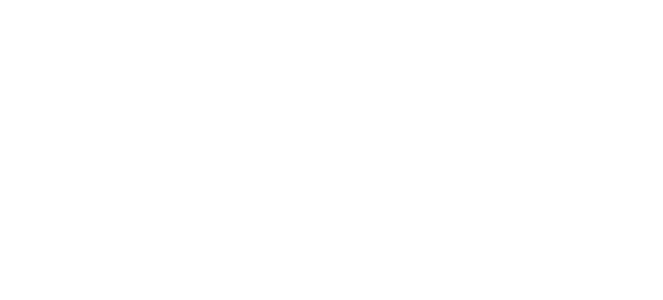
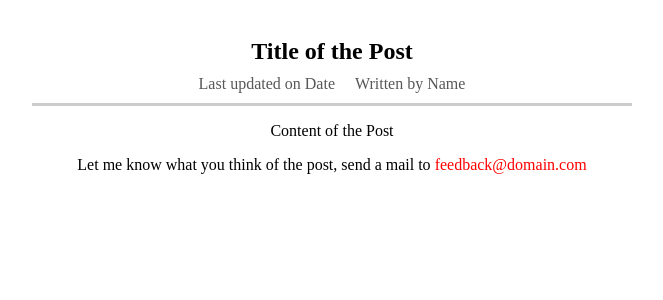
Before and after one commit to Pedro-Henrique-Ferreti/my-first-nuxt-app, a Nuxt app: page /posts/1 in a window 1280 px wide. Before the commit this address had no page. Shown: the top 300 px of the page, without its empty margins (308-971 px from the left). Built offline with nearby package versions, Linux system fonts and the light colour scheme.

Commit message:
Added pages and styles

```diff
--- /dev/null
+++ b/pages/about/index.vue
@@ -0,0 +1,16 @@
+<template>
+  <div class="about-page">
+    <h1>This is the About page!</h1>
+    <p>Lorem ipsum dolor sit amet consectetur adipiscing elit, sed do eiusmod tempor incididunt ut labore.</p>
+    <p>Lorem ipsum dolor sit amet consectetur adipiscing elit, sed do eiusmod tempor incididunt ut labore.</p>
+    <p>Lorem ipsum dolor sit amet consectetur adipiscing elit, sed do eiusmod tempor incididunt ut labore.</p>
+    <p>Lorem ipsum dolor sit amet consectetur adipiscing elit, sed do eiusmod tempor incididunt ut labore.</p>
+  </div>
+</template>
+
+<style scoped>
+.about-page {
+  text-align: center;
+  padding: 30px;
+}
+</style>
--- /dev/null
+++ b/pages/posts/_id/index.vue
@@ -0,0 +1,69 @@
+<template>
+  <div class="single-post-page">
+    <section class="post">
+      <h1 class="post-title">Title of the Post</h1>
+      <div class="post-details">
+        <div class="post-detail">Last updated on Date</div>
+        <div class="post-detail">Written by Name</div>
+      </div>
+      <p class="post-content">Content of the Post</p>
+    </section>
+    <section class="post-feedback">
+      Let me know what you think of the post, send a mail to <a href="mailto:feedback@domain.com">feedback@domain.com</a>
+    </section>
+  </div>
+</template>
+
+<style scoped>
+.single-post-page {
+  padding: 30px;
+  text-align: center;
+  box-sizing: border-box;
+}
+
+.post {
+  width: 100%;
+}
+
+@media (min-width: 768px) {
+  .post {
+    width: 600px;
+    margin: auto;
+  }
+}
+
+.post-title {
+  margin: 0;
+}
+
+.post-details {
+  padding: 10px;
+  box-sizing: border-box;
+  border-bottom: 3px solid #ccc;
+  display: flex;
+  justify-content: center;
+  align-items: center;
+  flex-direction: column;
+}
+
+@media (min-width: 768px) {
+  .post-details {
+    flex-direction: row;
+  }
+}
+
+.post-detail {
+  color: rgb(88, 88, 88);
+  margin: 0 10px;
+}
+
+.post-feedback a {
+  color: red;
+  text-decoration: none;
+}
+
+.post-feedback a:hover,
+.post-feedback a:active {
+  color: salmon;
+}
+</style>
--- /dev/null
+++ b/pages/posts/index.vue
@@ -0,0 +1,13 @@
+<template>
+  <div class="posts-page">
+
+  </div>
+</template>
+
+<style scoped>
+.posts-page {
+  display: flex;
+  justify-content: center;
+  align-items: center;
+}
+</style>
```
